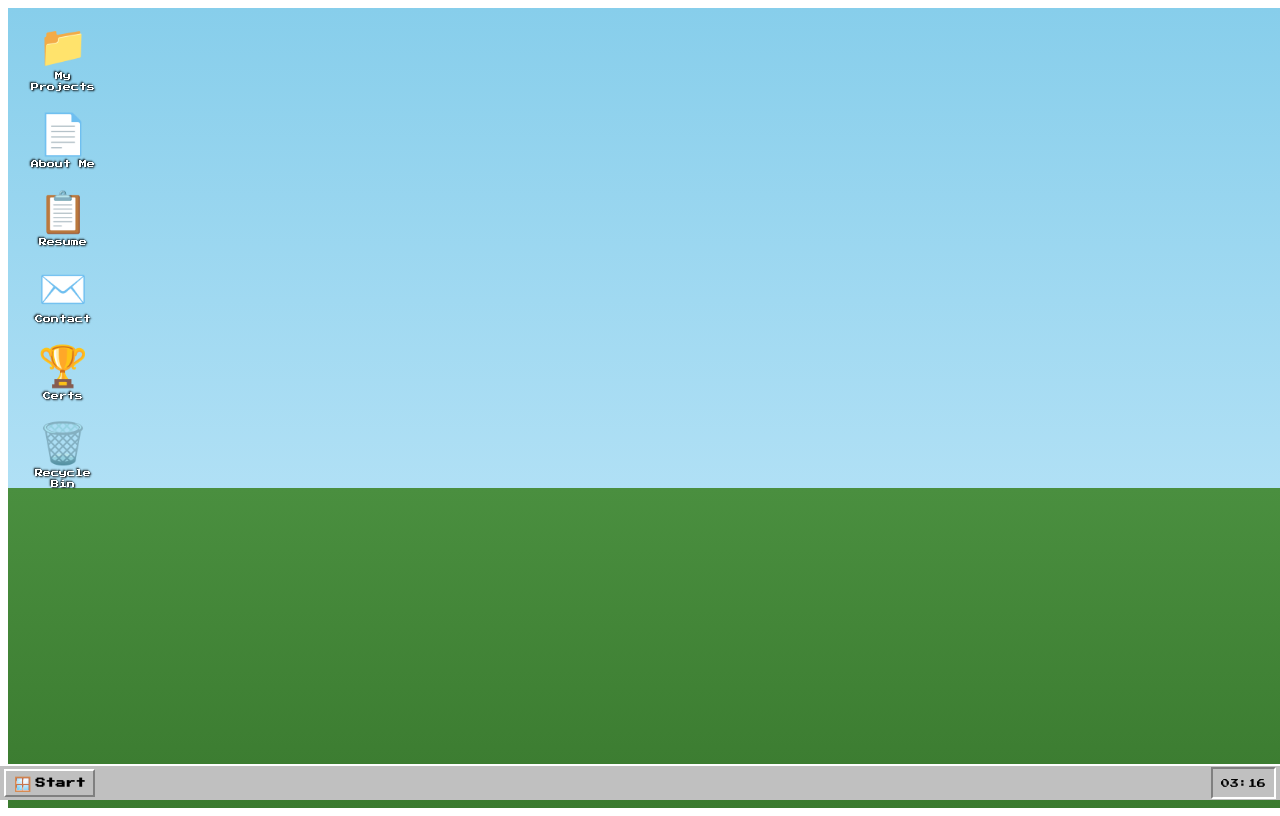
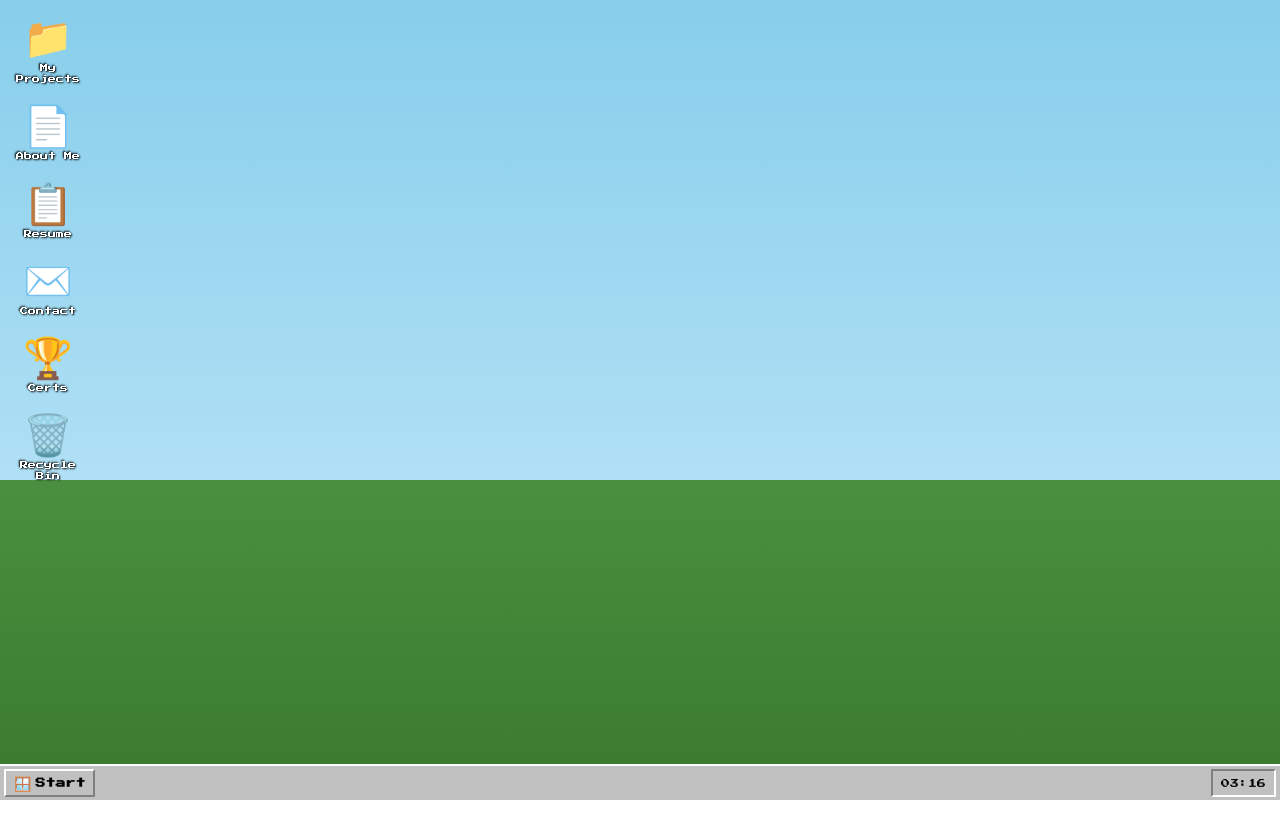
Before and after one commit to juviscript/juviscript-desktop-portfolio, a Vue app: page / in a window 1280 px wide. Built offline with nearby package versions, Linux system fonts and the light colour scheme.

Commit message:
feat(desktop): wire icon properties and window controls for maximize

```diff
--- a/src/App.vue
+++ b/src/App.vue
@@ -16,3 +16,10 @@ const handleBootComplete = () => {
     <Desktop v-if="bootComplete" />
   </div>
 </template>
+
+<style scoped>
+.app {
+  width: 100%;
+  height: 100%;
+}
+</style>
--- a/src/components/Desktop.vue
+++ b/src/components/Desktop.vue
@@ -51,10 +51,10 @@ function closeApp(id: string) {
 
 <style scoped>
 .desktop {
-	width: 100vw;
-	height: 100vh;
+	width: 100%;
+	height: 100%;
 	background: linear-gradient(to bottom, #87ceeb 0%, #b0e0f5 60%, #4a8f3f 60%, #3a7a2f 100%);
-	overflow: visible;
+	overflow: hidden;
 	position: relative;
 }
 
--- a/src/components/Window.vue
+++ b/src/components/Window.vue
@@ -10,18 +10,28 @@ const props = defineProps<{
 }>();
 
 const emit = defineEmits<{
-	minimize: [id: string];
-	maximize: [id: string];
 	close: [id: string];
 }>();
 
 const x = ref(100);
 const y = ref(100);
+
 let offsetX = 0;
 let offsetY = 0;
 
 const currentWidth = ref(props.defaultWidth);
 const currentHeight = ref(props.defaultHeight);
+
+let isMaximized = ref(false);
+
+type WindowBounds = {
+  x: number;
+  y: number;
+  width: number;
+  height: number;
+};
+
+const savedBounds = ref<WindowBounds | null>(null);
 
 function grabWindow(event: MouseEvent) {
 	// How far from the window's top-left corner did the user click?
@@ -46,17 +56,39 @@ function stopDragging() {
 
 function handleWindowAction(action: string) {
 	if (action === "minimize") {
-        emit('minimize', props.id);
+        console.log(`Minimizing window with id: ${props.id}`);
 	} else if (action === "maximize") {
-        emit('maximize', props.id);
+        console.log(`Toggling maximize for window with id: ${props.id}`);
+
+        if (isMaximized.value == false) {
+            // Save current bounds before maximizing
+            savedBounds.value = { x: x.value, y: y.value, width: currentWidth.value, height: currentHeight.value };
+
+            x.value = 0;
+            y.value = 0;
+            currentWidth.value = window.innerWidth;
+            currentHeight.value = window.innerHeight;
+
+            isMaximized.value = true;
+        } else if (isMaximized.value == true && savedBounds.value) {
+            // Restore to saved bounds
+            x.value = savedBounds.value.x;
+            y.value = savedBounds.value.y;
+            currentWidth.value = savedBounds.value.width;
+            currentHeight.value = savedBounds.value.height;
+
+            isMaximized.value = false;
+        }
+
 	} else if (action === "close") {
+        console.log(`Closing window with id: ${props.id}`);
         emit('close', props.id);
 	}
 }
 </script>
 
 <template>
-	<div class="window" :style="{ left: `${x}px`, top: `${y}px`, width: `${currentWidth}px`, height: `${currentHeight}px` }">
+	<div class="window" :class="{ 'maximized': isMaximized }" :style="isMaximized ? {} : { left: `${x}px`, top: `${y}px`, width: `${currentWidth}px`, height: `${currentHeight}px`} ">
 		<div class="title-bar" @mousedown="grabWindow">
 			<span class="title">Window Title</span>
 			<div class="window-controls">
@@ -74,10 +106,16 @@ function handleWindowAction(action: string) {
 <style scoped>
 .window {
 	position: absolute;
-	width: 400px;
-	height: 300px;
 	background-color: white;
 }
+
+.window.maximized {
+  left: 0;
+  top: 0;
+  right: 0;
+  bottom: 36px;
+}
+
 
 .title-bar {
 	display: flex;
--- a/src/style.css
+++ b/src/style.css
@@ -0,0 +1,15 @@
+html,
+body,
+#app {
+  width: 100%;
+  height: 100%;
+  margin: 0;
+}
+
+body {
+  overflow: hidden;
+}
+
+* {
+  box-sizing: border-box;
+}
```
